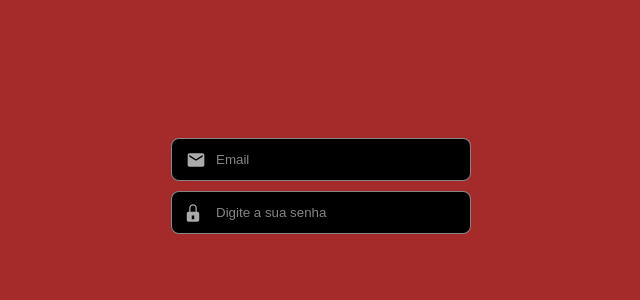
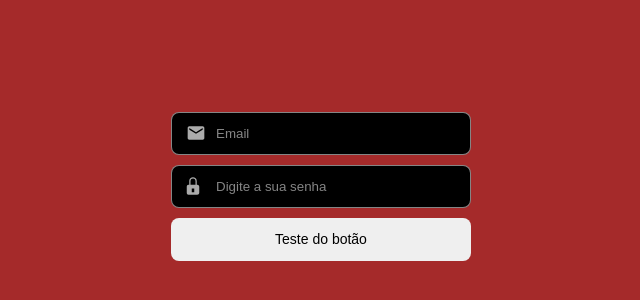
Before and after one commit to ElBayano/techRecruiter, a React (Vite) app in the folder tech-recruiter-jsx/: page / in a window 1280 px wide. Shown: the part 214-514 px from the top of the page, without its empty margins (319-959 px from the left). Built offline with nearby package versions, Linux system fonts and the light colour scheme.

Commit message:
Adição do botão ao App.jsx e criação do mesmo e css básico

```diff
--- a/tech-recruiter-jsx/src/App.jsx
+++ b/tech-recruiter-jsx/src/App.jsx
@@ -2,13 +2,14 @@ import { useState } from 'react'
 import './App.css'
 
 import InputLog from './components/inputs/inputLog'
-
+import Button from "./components/buttons/buttons"
 function App() {
 
   return (
     <div className='app'>
      <InputLog type="text" placeholder="Email"/>
      <InputLog type="password" placeholder="Digite a sua senha"/>
+     <Button className="submit-form">Teste do botão</Button>
     </div>
   )
 }
--- /dev/null
+++ b/tech-recruiter-jsx/src/components/buttons/button.css
@@ -0,0 +1,8 @@
+button {
+    font-size: 14px;
+    width: 300px;
+    height: 43px;
+    border: none;
+    border-radius: 8px;
+
+}
--- /dev/null
+++ b/tech-recruiter-jsx/src/components/buttons/buttons.jsx
@@ -0,0 +1,8 @@
+import React from "react";
+import "./button.css"
+
+export default function Button(props) {
+    return (<button className={props.className}>
+        {props.children}
+    </button>)
+}
```
